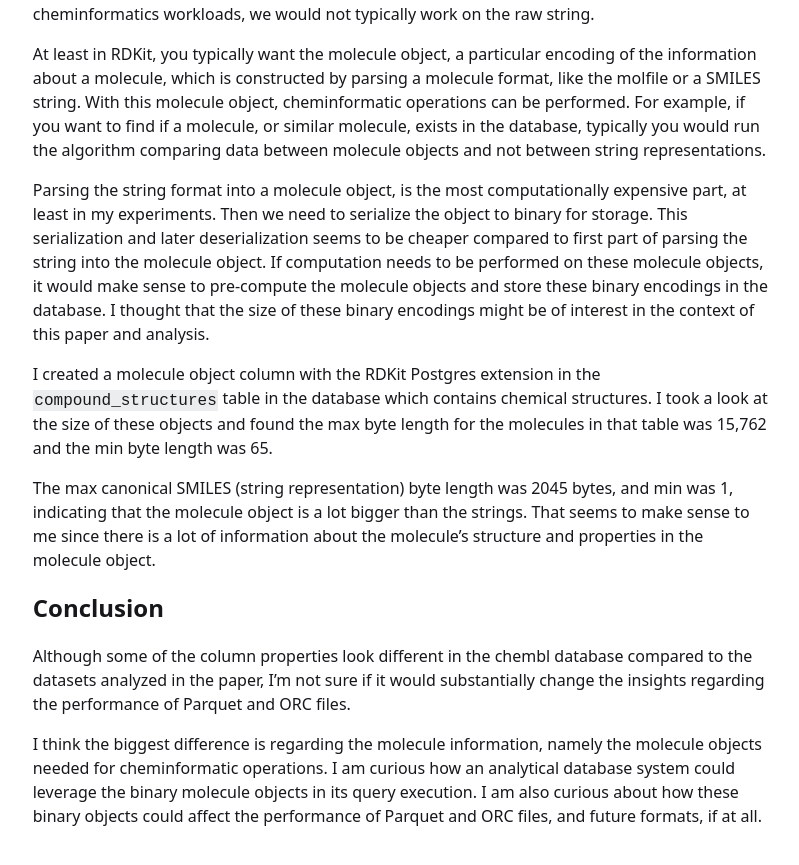
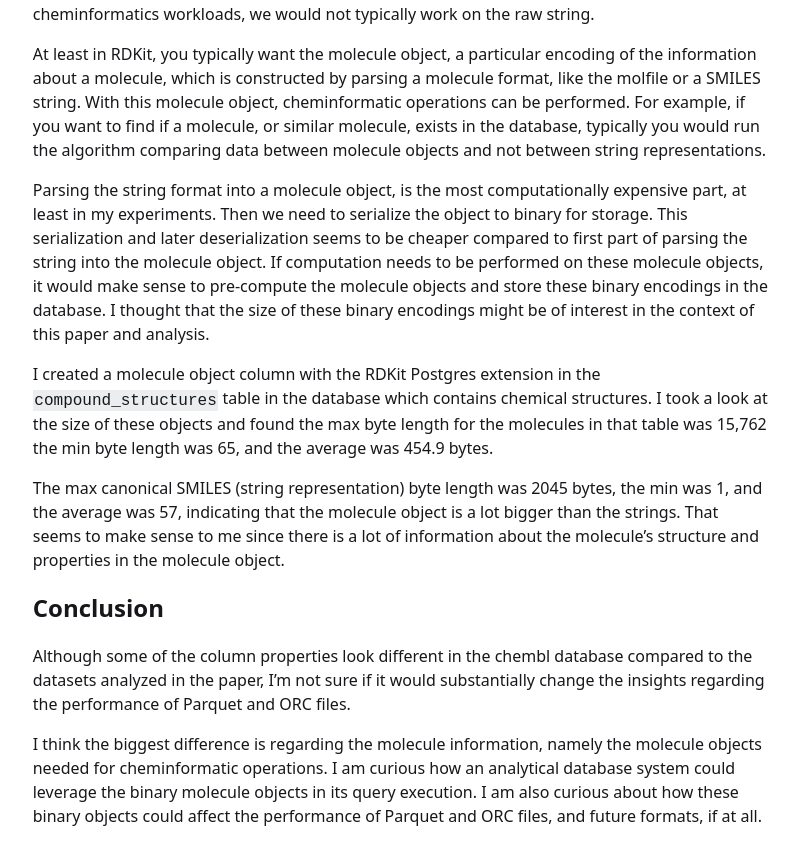
Before and after one commit to bodowd/bodowd.github.io, a Jekyll site: the page built from _posts/2024-06-18-chembl-column-properties.md, in a window 1280 px wide and 900 px high, scrolled down 4004 px. Shown: the top 865 px of the window, without its empty margins (320-1119 px from the left). Built offline with Jekyll 4.4.1, drawn with Linux system fonts in a browser that asks for light colours.

Commit message:
add averages of mol object length and smiles

```diff
--- a/_posts/2024-06-18-chembl-column-properties.md
+++ b/_posts/2024-06-18-chembl-column-properties.md
@@ -206,10 +206,11 @@ of interest in the context of this paper and analysis.
 I created a molecule object column with the RDKit Postgres extension
 in the `compound_structures` table in the database which contains chemical structures.
 I took a look at the size of these objects and found the max byte length for the
-molecules in that table was 15,762 and the min byte length was 65.
+molecules in that table was 15,762 the min byte length was 65, and the average was
+454.9 bytes.
 
-The max canonical SMILES (string representation) byte length was 2045 bytes, and
-min was 1, indicating that the molecule object is a lot bigger than the strings.
+The max canonical SMILES (string representation) byte length was 2045 bytes,
+the min was 1, and the average was 57, indicating that the molecule object is a lot bigger than the strings.
 That seems to make sense to me since there is a lot of information about the molecule's
 structure and properties in the molecule object.
 
```
